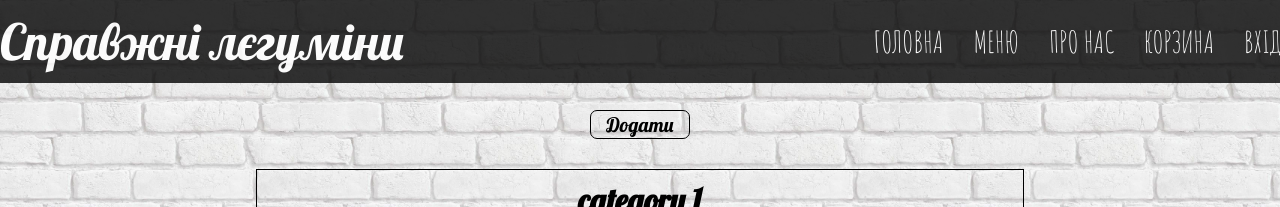
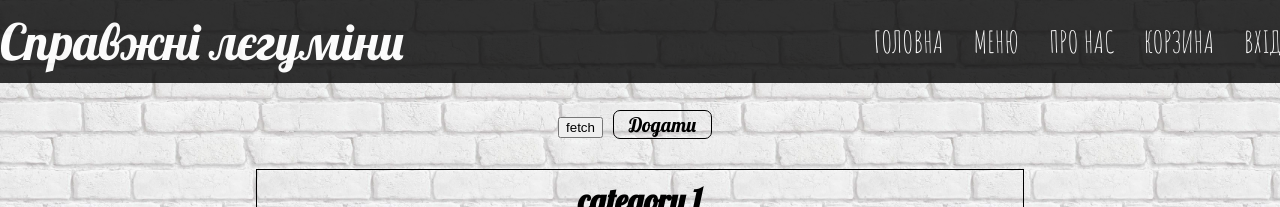
Before and after one commit to AHAPXICT/real-legumes, a React (Create React App) app in the folder client/: page /categories in a window 1280 px wide. Shown: the top 207 px of the page. Built offline with nearby package versions, Linux system fonts and the light colour scheme.

Commit message:
Added coors for server.

```diff
--- a/client/src/Components/CategoryAdminPage/CategoryAdminPage.jsx
+++ b/client/src/Components/CategoryAdminPage/CategoryAdminPage.jsx
@@ -5,11 +5,23 @@ import Button from "../Button/Button";
 import s from "./style.module.css";
 
 const CategoryAdminPage = () => {
+    const onClickFetch = () => {
+        fetch("http://127.0.0.1:5000/api/categories")
+            .then((response) => {
+                return response.json();
+            })
+            .then((data) => {
+                console.log(data);
+            });
+        console.log("s");
+    };
+
     return (
         <>
             <div className={`container ${s.max_height}`}>
                 <div className={s.category__list}>
                     <div className={s.category__button_section}>
+                        <button onClick={onClickFetch}>fetch</button>
                         <Button text="Додати" mode="primary" />
                     </div>
 
```
Also changed, not shown: 2 other files (tests, documents, lock files or other folders).
